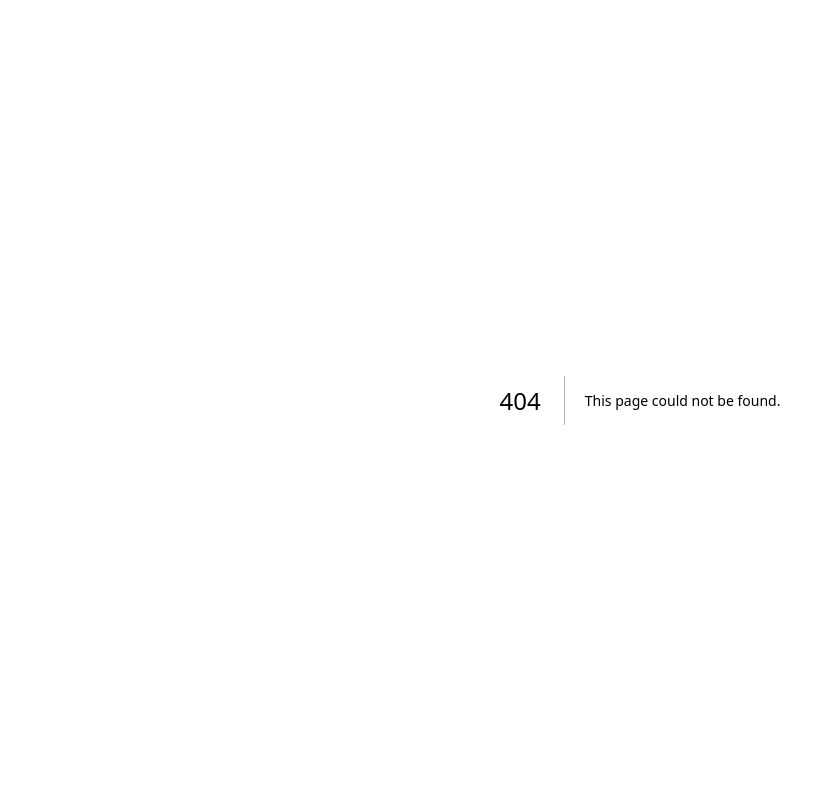
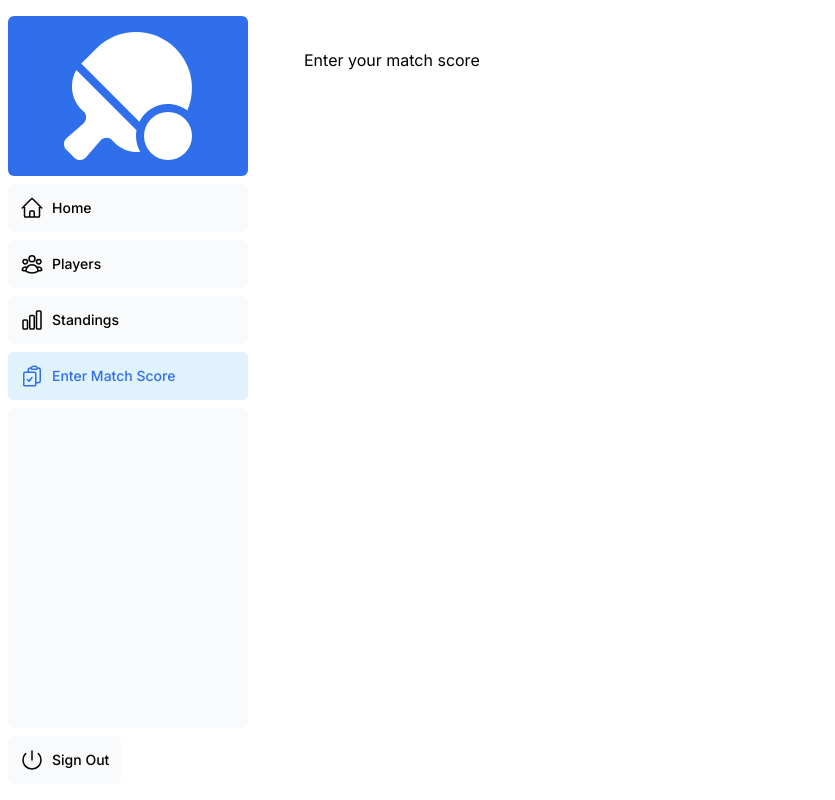
Before and after one commit to NatosenniK/Ping-Pong-Next-JS, a Next.js app in the folder nextjs-dashboard/: page /dashboard/enter-match in a window 1280 px wide. Before the commit this address had no page. Shown: the whole page, without its empty margins (0-835 px from the left). Built offline with nearby package versions, Linux system fonts and the light colour scheme; a web font is replaced by a local one.

Commit message:
Building out routes for pages, standings, scoring, etc

```diff
--- /dev/null
+++ b/nextjs-dashboard/app/dashboard/enter-match/page.tsx
@@ -0,0 +1,9 @@
+import { Metadata } from "next";
+
+export const metadata: Metadata = {
+  title: 'Enter your match score',
+};
+
+export default function Page() {
+  return <p>Enter your match score</p>;
+}
--- /dev/null
+++ b/nextjs-dashboard/app/dashboard/players/page.tsx
@@ -0,0 +1,9 @@
+import { Metadata } from "next";
+
+export const metadata: Metadata = {
+  title: 'Players',
+};
+
+export default function Page() {
+  return <p>Customers Page</p>;
+}
--- a/nextjs-dashboard/app/dashboard/customers/page.tsx
+++ b/nextjs-dashboard/app/dashboard/standings/page.tsx
@@ -1,9 +1,9 @@
 import { Metadata } from "next";
 
 export const metadata: Metadata = {
-  title: 'Customers',
+  title: 'Standings',
 };
 
 export default function Page() {
-  return <p>Customers Page</p>;
+  return <p>Standings Page</p>;
 }
--- a/nextjs-dashboard/app/ui/dashboard/nav-links.tsx
+++ b/nextjs-dashboard/app/ui/dashboard/nav-links.tsx
@@ -4,6 +4,8 @@ import {
   UserGroupIcon,
   HomeIcon,
   DocumentDuplicateIcon,
+  ChartBarIcon,
+  ClipboardDocumentCheckIcon,
 } from '@heroicons/react/24/outline';
 import clsx from 'clsx';
 import Link from 'next/link';
@@ -13,12 +15,9 @@ import { usePathname } from 'next/navigation';
 // Depending on the size of the application, this would be stored in a database.
 const links = [
   { name: 'Home', href: '/dashboard', icon: HomeIcon },
-  {
-    name: 'Invoices',
-    href: '/dashboard/invoices',
-    icon: DocumentDuplicateIcon,
-  },
-  { name: 'Customers', href: '/dashboard/customers', icon: UserGroupIcon },
+  { name: 'Players', href: '/dashboard/players', icon: UserGroupIcon },
+  { name: 'Standings', href: '/dashboard/standings', icon: ChartBarIcon },
+  { name: 'Enter Match Score', href: '/dashboard/enter-match', icon: ClipboardDocumentCheckIcon },
 ];
 
 export default function NavLinks() {
```
